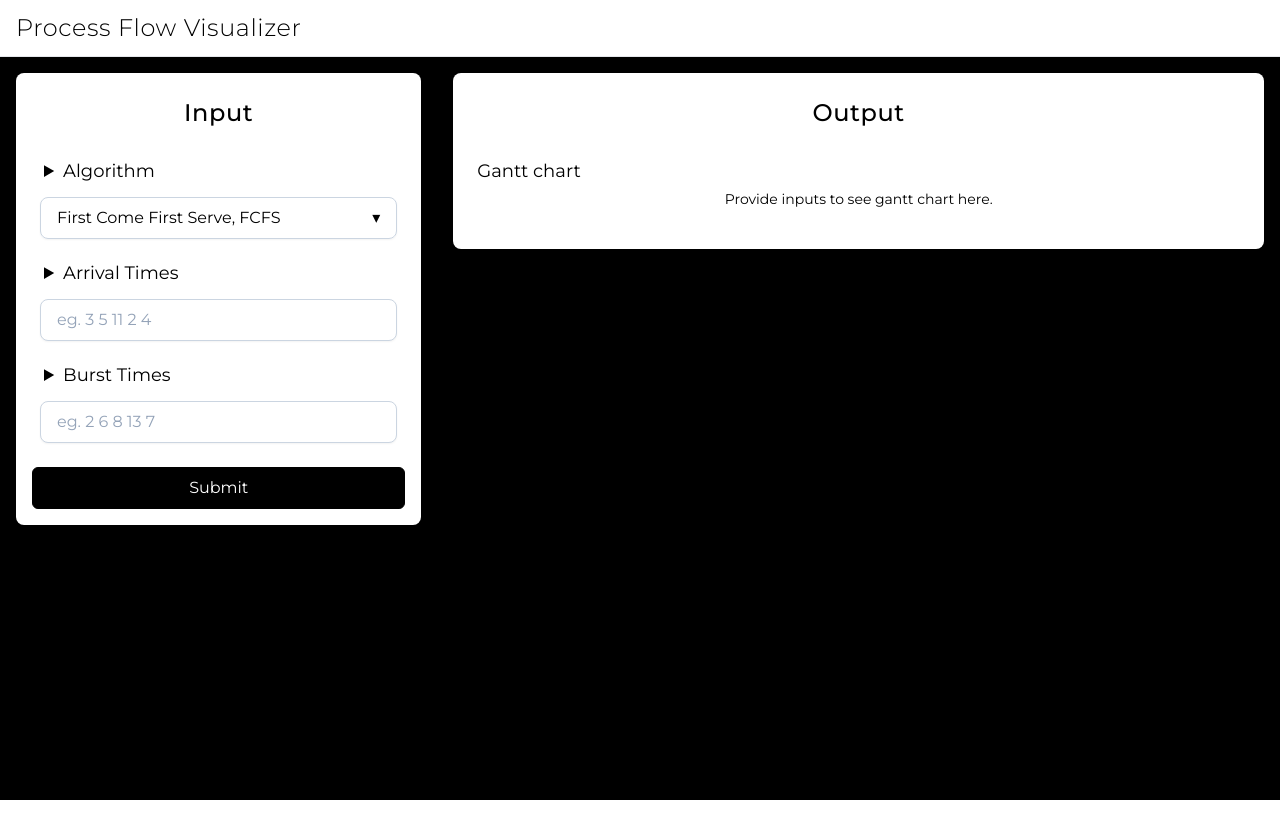
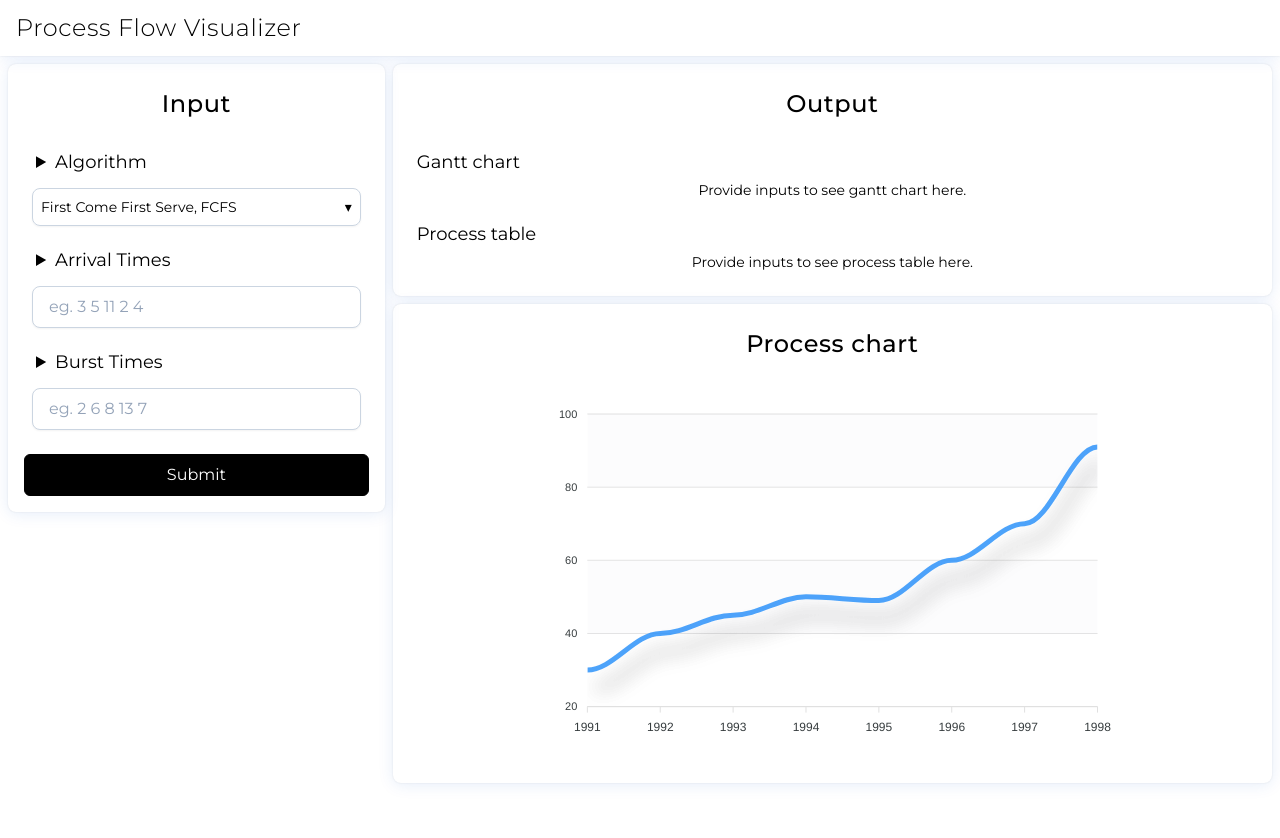
Before and after one commit to Aditya-Prajapati/ProcessFlowVisualizer-frontend, a React (Create React App) app: page / in a window 1280 px wide. Shown: the top 838 px of the page. Before the commit the page ends 800 px from the top, so only its background shows below. Built offline with nearby package versions, Linux system fonts and the light colour scheme.

Commit message:
UI changes

```diff
--- a/package.json
+++ b/package.json
@@ -6,8 +6,10 @@
     "@testing-library/jest-dom": "^5.17.0",
     "@testing-library/react": "^13.4.0",
     "@testing-library/user-event": "^13.5.0",
+    "apexcharts": "^3.49.2",
     "axios": "^1.7.2",
     "react": "^18.3.1",
+    "react-apexcharts": "^1.4.1",
     "react-dom": "^18.3.1",
     "react-responsive": "^10.0.0",
     "react-scripts": "5.0.1",
--- a/src/components/App/App.js
+++ b/src/components/App/App.js
@@ -2,7 +2,7 @@ import "./App.css";
 import { useEffect, useState } from "react";
 
 import { getGanttChartData } from "../../api/api";
-import { Header, Footer, Inputbox, Outputbox } from "../exports";
+import { Header, Footer, Inputbox, Outputbox, ProcessChart } from "../exports";
 
 const fetchGanttChartData = async (inputs, setGanttChartData, setLoading) => {
   if (inputs === null){
@@ -37,17 +37,22 @@ const App = () => {
   }, [inputs]);
 
   return (
-    <div className="app w-screen min-h-screen bg-black">
+    <div className="app w-full min-h-screen bg-white">
       <Header />
-      <div className="flex flex-wrap justify-center lg:flex-nowrap">
-        <div className="m-4 w-full md:w-9/12 lg:w-4/12">
-        <Inputbox setInputs={setInputs} loading={loading} />
+      <div className="flex flex-col justify-between lg:flex-row">
+        <div className="lg:w-[30%] ms-2 mt-2 mr-2 lg:mr-0">
+          <Inputbox setInputs={setInputs} loading={loading} />
         </div>
-        <div className="m-4 w-full md:w-9/12 lg:w-8/12">
-          <Outputbox ganttChartData={ganttChartData} />
+        <div className="flex flex-col items-center lg:w-[70%] m-2">
+          <div className="mb-2 w-full">
+            <Outputbox ganttChartData={ganttChartData} />
+          </div>
+          <div className="mb-2 w-full">
+            <ProcessChart />
+          </div>
         </div>
       </div>
-      <Footer />
+      {/* <Footer /> */}
     </div>
   );
 };
--- a/src/components/GanttChart/GanttChart.js
+++ b/src/components/GanttChart/GanttChart.js
@@ -16,7 +16,7 @@ const GanttChart = ({ ganttChartData }) => {
             return (
               <div key={idx} className="cell flex flex-col my-2">
                 <div className="flex items-center justify-center w-8 h-8 md:w-10 md:h-10 border bg-black">
-                  <div className="text-white">P{process.processId}</div>
+                  <div className="text-white text-xs md:text-sm">P{process.processId}</div>
                 </div>
                 <div
                   className={`flex text-xs md:text-sm ${
--- a/src/components/Header/Header.js
+++ b/src/components/Header/Header.js
@@ -2,7 +2,7 @@ import "./Header.css";
 
 const Header = ({}) => {
   return (
-    <div className="header px-4 py-3 bg-white w-screen sticky top-0 z-50 border-b">
+    <div className="header px-4 py-3 bg-white w-full sticky top-0 z-50 shadow">
       <h1 className="font-light text-black text-base md:text-2xl font-heading shadow-text">
         Process Flow Visualizer
       </h1>
--- a/src/components/Inputbox/Inputbox.js
+++ b/src/components/Inputbox/Inputbox.js
@@ -101,7 +101,7 @@ const Inputbox = ({ setInputs, loading }) => {
   };
 
   return (
-    <div className="inputbox bg-white rounded-lg p-4 w-full">
+    <div className="inputbox sticky left-2 top-16 bg-white rounded-lg p-4 w-full shadow">
       <h1 className="text-xl md:text-2xl font-heading font-medium shadow-text text-center mt-1 mb-2 md:mt-2 md:mb-4">
         Input
       </h1>
@@ -153,8 +153,8 @@ const Inputbox = ({ setInputs, loading }) => {
           onChange={(e) => setTimeQuantum(e.target.value)}
         />
       )}
-      <button onClick={handleSubmit} className="flex items-center justify-center w-full mt-4 bg-black hover:bg-white text-white hover:text-black active:text-white border border-black active:bg-black active:border rounded-md py-2 px-3">
-        <svg className={`${loading ? "inline-block animate-spin h-5 w-5 mr-3" : "hidden"}`} viewBox="0 0 24 24">
+      <button onClick={handleSubmit} className="flex items-center justify-center md:w-full mt-4 bg-black hover:bg-white text-sm md:text-base text-white hover:text-black active:text-white border border-black active:bg-black active:border rounded-md px-3 py-1 md:p-2">
+        <svg className={`${loading ? "inline-block animate-spin h-4 w-4 md:h-5 md:w-5 mr-2 md:mr-3" : "hidden"}`} viewBox="0 0 24 24">
           <path fill="currentColor" d="M4 12a8 8 0 018-8V0C5.373 0 0 5.373 0 12h4zm2 5.291A7.962 7.962 0 014 12H0c0 3.042 1.135 5.824 3 7.938l3-2.647z"></path>
         </svg>
         <span>{loading ? "Solving..." : "Submit"}</span>
--- a/src/components/Outputbox/Outputbox.js
+++ b/src/components/Outputbox/Outputbox.js
@@ -4,7 +4,7 @@ import { GanttChart, ProcessTable } from "../exports";
 
 const Outputbox = ({ ganttChartData }) => {
   return (
-    <div className="outputbox bg-white rounded-lg p-4 w-full">
+    <div className="outputbox bg-white rounded-lg p-4 w-full shadow">
       <h1 className="text-xl md:text-2xl font-heading font-medium shadow-text text-center mt-1 mb-2 md:mt-2 md:mb-4">
         Output
       </h1>
@@ -13,7 +13,7 @@ const Outputbox = ({ ganttChartData }) => {
           <GanttChart ganttChartData={ganttChartData} />
         </div>
         <div className="p-2">
-          {/* <ProcessTable /> */}
+          <ProcessTable />
         </div>
       </div>
     </div>
--- /dev/null
+++ b/src/components/ProcessChart/ProcessChart.js
@@ -0,0 +1,79 @@
+import React, { useContext, useState } from "react";
+import Chart from "react-apexcharts";
+
+import { useScreenSize } from "../../contexts/ScreenSizeContext";
+
+const ProcessChart = () => {
+  const { sm, md, lg } = useScreenSize();
+  let chartWidth = sm ? 380 : md ? 580 : lg ? 680 : 680;
+
+  const [options, setOptions] = useState({
+    chart: {
+      type: "line",
+      dropShadow: {
+        enabled: true,
+        colors: "#f3f4f5",
+        top: 18,
+        left: 7,
+        blur: 10,
+        opacity: 0.2
+      },
+      zoom: {
+        enabled: false
+      },
+      toolbar: {
+        show: false
+      },
+    },
+    stroke: {
+      curve: "smooth"
+    },
+    dataLabels: {
+      enabled: false
+    },
+    xaxis: {
+      categories: [1991, 1992, 1993, 1994, 1995, 1996, 1997, 1998, 1999]
+    },
+    grid: {
+      show: true,
+      row: {
+        colors: ["#f3f4f5", "transparent"],
+        opacity: 0.25
+      },
+      // column: {
+      //   colors: ["#f3f4f5", "transparent"],
+      //   opacity: 0.5
+      // }
+    },
+    legend: {
+      position: "top",
+      horizontalAlign: "right",
+      floating: true,
+      offsetY: -25,
+      offsetX: -5
+    },
+    colors: ["#2E93fA", "#66DA26", "#546E7A", "#E91E63", "#FF9800"],
+  });
+
+  const [series, setSeries] = useState([
+    {
+      name: "series-1",
+      data: [30, 40, 45, 50, 49, 60, 70, 91]
+    }
+  ]);
+
+  return (
+    <div className="processChart bg-white rounded-lg p-4 w-full shadow">
+      <h1 className="text-xl md:text-2xl font-heading font-medium shadow-text text-center mt-1 mb-2 md:mt-2 md:mb-4">
+        Process chart
+      </h1>
+      <div className="w-full">
+        <div className="flex justify-center p-2 overflow-auto">
+          <Chart options={options} series={series} type="line" width={chartWidth} />
+        </div>
+      </div>
+    </div>
+  );
+};
+
+export default ProcessChart;
--- a/src/components/ProcessTable/ProcessTable.js
+++ b/src/components/ProcessTable/ProcessTable.js
@@ -8,7 +8,7 @@ const ProcessTable = ({ processes }) => {
   return (
     <div className="processTable w-full">
       <div className="text-sm md:text-lg my-1"> Process table</div>
-      {!processes.length ? (
+      {!processes || !processes.length ? (
         <div className="text-center text-xs md:text-sm">
           Provide inputs to see process table here.
         </div>
--- a/src/components/exports.js
+++ b/src/components/exports.js
@@ -4,4 +4,5 @@ import Inputbox from "./Inputbox/Inputbox";
 import Outputbox from "./Outputbox/Outputbox";
 import GanttChart from "./GanttChart/GanttChart";
 import ProcessTable from "./ProcessTable/ProcessTable";
-export { Header, Footer, Inputbox, Outputbox, GanttChart, ProcessTable }
+import ProcessChart from "./ProcessChart/ProcessChart";
+export { Header, Footer, Inputbox, Outputbox, GanttChart, ProcessTable, ProcessChart }
--- a/src/index.css
+++ b/src/index.css
@@ -33,7 +33,7 @@
   }
 
   .shadow {
-    /* box-shadow: 0px 10px 100px 25px #28283d; */
+    box-shadow: rgba(0, 0, 0, 0.1) 0px 0px 2px, rgba(15, 91, 206, 0.1) 0px 2px 16px;
   }
 
   .shadow-text {
--- a/src/sharedComponents/CustomDropdown.js
+++ b/src/sharedComponents/CustomDropdown.js
@@ -23,12 +23,12 @@ const CustomDropdown = ({ options, algorithm, setAlgorithm }) => {
   }, []);
 
   return (
-    <div className="relative w-full text-sm md:text-base" ref={dropdownRef}>
+    <div className="relative w-full sm:text-xs md:text-sm" ref={dropdownRef}>
       <button
-        className="inputStyles relative w-full z-40"
+        className="inputStyles relative w-full z-40 md:p-2"
         onClick={() => setIsOpen(!isOpen)}
       >
-        <div className="flex justify-between">
+        <div className="flex justify-between sm:text-xs md:text-sm">
           {algorithm.label} <span>▾</span>
         </div>
       </button>
--- a/src/sharedComponents/Modal.js
+++ b/src/sharedComponents/Modal.js
@@ -15,7 +15,7 @@ const Modal = ({ heading, description, buttonText, setInputErr }) => {
           <div className="relative transform overflow-hidden rounded-lg bg-white text-left shadow-xl transition-all sm:my-8 sm:w-full sm:max-w-lg">
             <div className="bg-white px-4 pb-4 pt-5 sm:p-6 sm:pb-4">
               <div className="items-center justify-center">
-                <div className="mx-auto flex h-12 w-12 flex-shrink-0 items-center justify-center rounded-full bg-black">
+                <div className="mx-auto flex h-12 w-12 flex-shrink-0 items-center justify-center rounded-full border border-red-500">
                   <svg
                     className="h-6 w-6 text-red-600"
                     fill="none"
```
Also changed, not shown: 1 other file (tests, documents, lock files or other folders).
